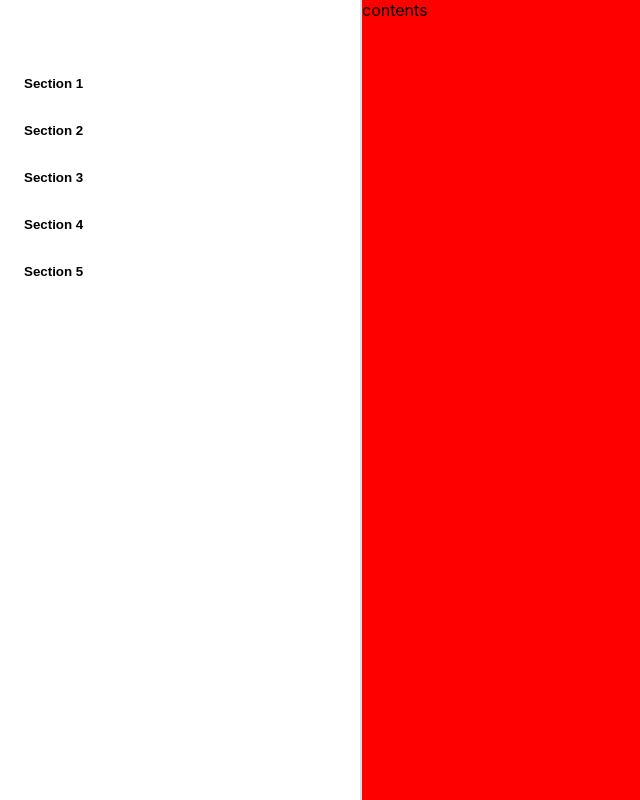
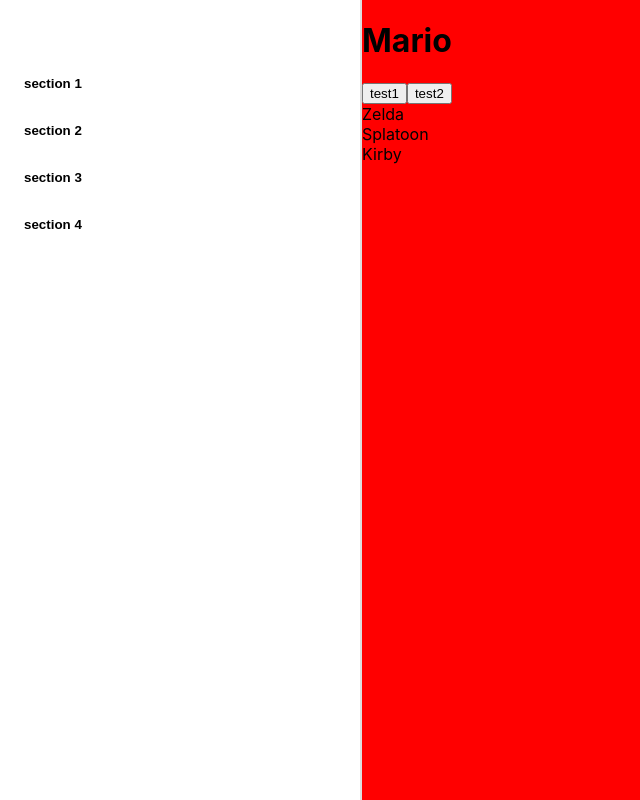
Before and after one commit to jungwonOh0920/jay_oh, a React (Create React App) app: page / in a window 1280 px wide. Shown: the whole page, without its empty margins (0-640 px from the left). Built offline with nearby package versions, Linux system fonts and the light colour scheme.

Commit message:
tab layout

```diff
--- a/src/App.js
+++ b/src/App.js
@@ -1,10 +1,19 @@
 import './App.css'
 import Tabs from './components/Tabs/Tabs'
+import Mario from './components/SectionContents/Mario'
+import Zelda from './components/SectionContents/Zelda'
+import Splatoon from './components/SectionContents/Splatoon'
+import Kirby from './components/SectionContents/Kirby'
 
 function App() {
   return (
     <div className="App">
-      <Tabs />
+      <Tabs>
+        <Tabs.TabPane><Mario /></Tabs.TabPane>
+        <Tabs.TabPane><Zelda /></Tabs.TabPane>
+        <Tabs.TabPane><Splatoon /></Tabs.TabPane>
+        <Tabs.TabPane><Kirby /></Tabs.TabPane>
+      </Tabs>
     </div>
   );
 }
--- /dev/null
+++ b/src/components/SectionContents/Kirby.js
@@ -0,0 +1,9 @@
+import React from 'react'
+
+const Kirby = () => {
+    return (
+        <div>Kirby</div>
+    )
+}
+
+export default Kirby
--- /dev/null
+++ b/src/components/SectionContents/Mario.js
@@ -0,0 +1,13 @@
+import React from 'react'
+
+const Mario = () => {
+    return (
+        <div>
+            <h1>Mario</h1>
+            <button>test1</button>
+            <button>test2</button>
+        </div>
+    )
+}
+
+export default Mario
--- /dev/null
+++ b/src/components/SectionContents/Splatoon.js
@@ -0,0 +1,9 @@
+import React from 'react'
+
+const Splatoon = () => {
+  return (
+    <div>Splatoon</div>
+  )
+}
+
+export default Splatoon
--- /dev/null
+++ b/src/components/SectionContents/Zelda.js
@@ -0,0 +1,9 @@
+import React from 'react'
+
+const Zelda = () => {
+    return (
+        <div>Zelda</div>
+    )
+}
+
+export default Zelda
--- a/src/components/Tabs/Tabs.js
+++ b/src/components/Tabs/Tabs.js
@@ -1,19 +1,43 @@
-import React from 'react'
+import React, {useEffect, useState} from 'react'
 import './tabs.css'
 
-const Tabs = () => {
+const Tabs = ({children, active = 0}) => {
+    const [activeTab, setActiveTab] = useState(0)
+    const [tabsData, setTabsData] = useState([])
+
+    useEffect(() => {
+        let data = []
+
+        React.Children.forEach(children, child => {
+            if (!React.isValidElement(child)) return;
+            const {children} = child.props
+            console.log(child)
+            data.push(children)
+        })
+
+        setTabsData(data)
+    }, [children])
+
+    useEffect(() => {
+        console.log('children: ', children)
+    }, [])
+
     return (
         <div className='tabs-container'>
-            <div className='sections-container'>
-                <button>Section 1</button>
-                <button>Section 2</button>
-                <button>Section 3</button>
-                <button>Section 4</button>
-                <button>Section 5</button>
+            <div className="sections-container">
+                {
+                    children.map((_, idx) => <button key={idx}>section {idx + 1}</button>)
+                }
             </div>
-            <div className='contents'>contents</div>
+            <div className="contents">{
+                tabsData.map((content, idx) => content)
+            }</div>
         </div>
     )
 }
 
+Tabs.TabPane = function TabPane({children}) {
+    return <div>{children}</div>
+}
+
 export default Tabs
```
Also changed, not shown: public/manifest.json.
